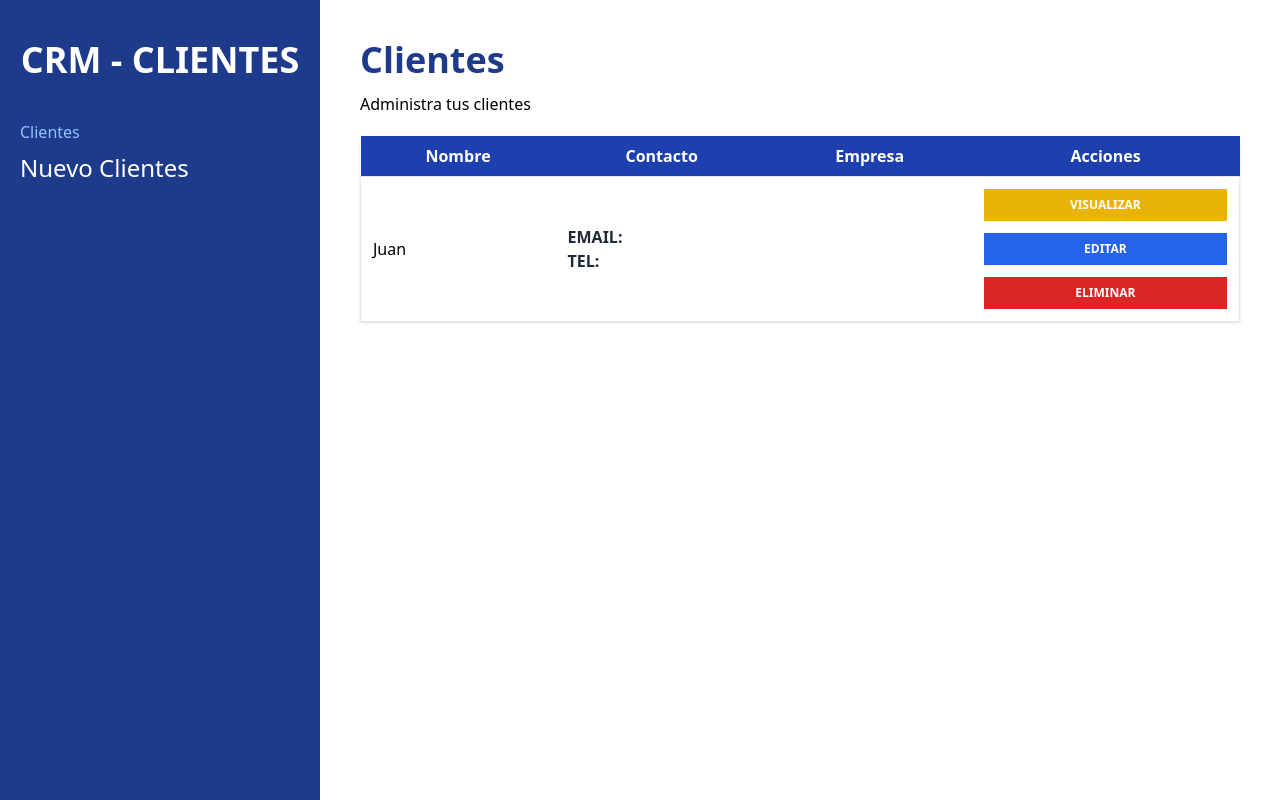
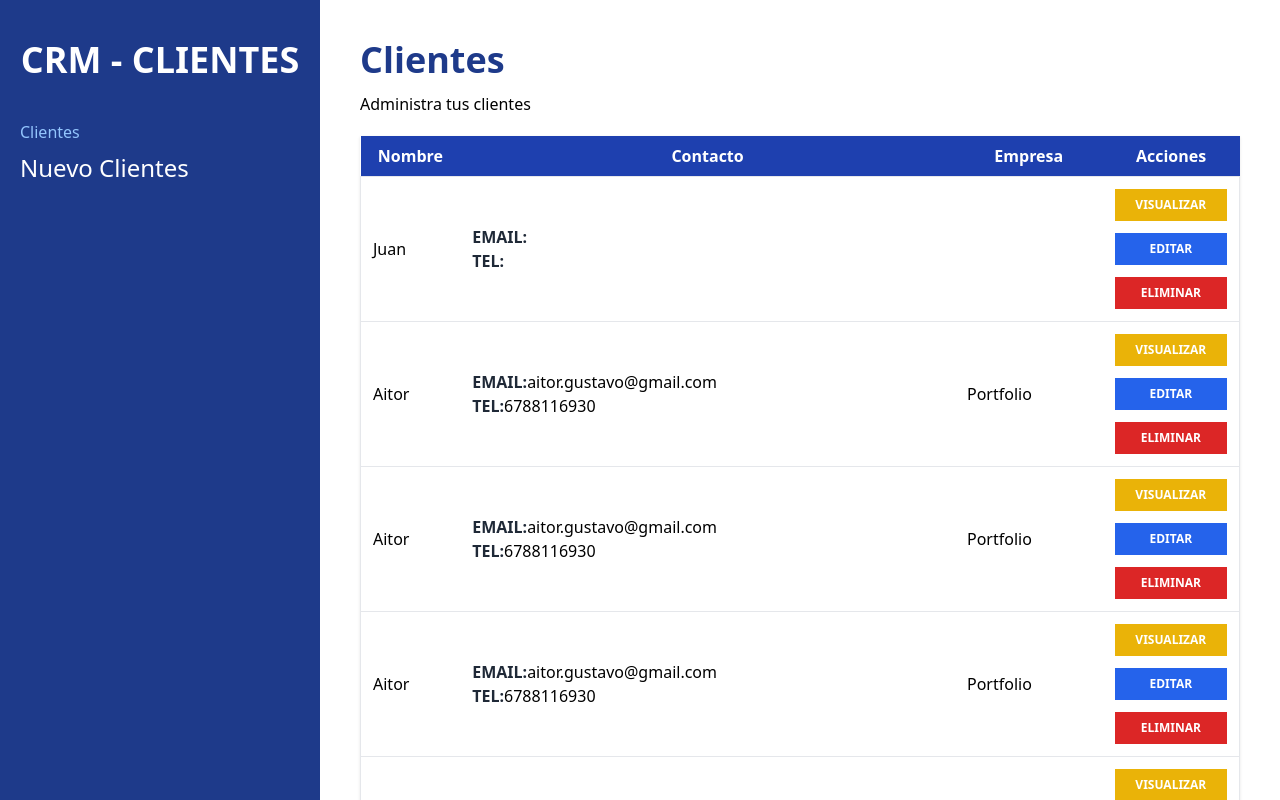
Before and after one commit to aitorgus/crm-react, a React (Vite) app: page /clientes in a window 1280 px wide. Built offline with nearby package versions, Linux system fonts and the light colour scheme; data requests are answered from the project's data file.

Commit message:
Mostrando info de cliente por ID y detectando cuando no hay resultados

```diff
--- a/db.json
+++ b/db.json
@@ -1,8 +1,80 @@
 {
-    "clientes" : [
-        {
-            "id": 1,
-            "nombre": "Juan"
-        }
-    ]
+  "clientes": [
+    {
+      "id": 1,
+      "nombre": "Juan"
+    },
+    {
+      "nombre": "Aitor",
+      "empresa": "Portfolio",
+      "email": "aitor.gustavo@gmail.com",
+      "telefono": "6788116930",
+      "notas": "cliente recomendado",
+      "id": 2
+    },
+    {
+      "nombre": "Aitor",
+      "empresa": "Portfolio",
+      "email": "aitor.gustavo@gmail.com",
+      "telefono": "6788116930",
+      "notas": "cliente recomendado",
+      "id": 4
+    },
+    {
+      "nombre": "Aitor",
+      "empresa": "Portfolio",
+      "email": "aitor.gustavo@gmail.com",
+      "telefono": "6788116930",
+      "notas": "cliente recomendado",
+      "id": 5
+    },
+    {
+      "nombre": "Karen",
+      "empresa": "KarenDiseño",
+      "email": "karen@karen.com",
+      "telefono": "12340",
+      "notas": "karen esta cotizando toner",
+      "id": 6
+    },
+    {
+      "nombre": "Aitor",
+      "empresa": "Portfolio",
+      "email": "aitorgustavocamachogutierrez@gmail.com",
+      "telefono": "678811690",
+      "notas": "adfs",
+      "id": 7
+    },
+    {
+      "nombre": "Aitor",
+      "empresa": "Portfolio",
+      "email": "aitorgustavocamachogutierrez@gmail.com",
+      "telefono": "678811690",
+      "notas": "dsfadsf",
+      "id": 8
+    },
+    {
+      "nombre": "Aitor",
+      "empresa": "Portfolio",
+      "email": "aitorgustavocamachogutierrez@gmail.com",
+      "telefono": "678811690",
+      "notas": "Prueba",
+      "id": 9
+    },
+    {
+      "nombre": "Aitor",
+      "empresa": "Portfolio",
+      "email": "aitorgustavocamachogutierrez@gmail.com",
+      "telefono": "678811690",
+      "notas": "123",
+      "id": 10
+    },
+    {
+      "nombre": "Aitor",
+      "empresa": "Portfolio",
+      "email": "aitorgustavocamachogutierrez@gmail.com",
+      "telefono": "678811690",
+      "notas": "dasdfadf",
+      "id": 11
+    }
+  ]
 }
--- a/src/App.jsx
+++ b/src/App.jsx
@@ -4,6 +4,7 @@
 import Inicio from './paginas/Inicio'
 import NuevoCliente from './paginas/NuevoCliente'
 import EditarCliente from './paginas/EditarCliente'
+import VerCliente from './paginas/VerCliente'
 function App() {
 
 
@@ -15,7 +16,8 @@
           {/*Como se encuentra bajo un Grupo de rutas, la ruta quedaría tal que /clientes/nuevo */}
           <Route path="nuevo" element={<NuevoCliente />}></Route>
           {/*El id es dinámico, no tenemos que crear una ruta por cada cliente distinto */}
-          <Route path="editar/:id"element={<EditarCliente/>}></Route>
+          <Route path="editar/:id" element={<EditarCliente />}></Route>
+           <Route path=":id"element={<VerCliente/>}></Route>
           </Route>
 
       </Routes>
--- a/src/components/Cliente.jsx
+++ b/src/components/Cliente.jsx
@@ -1,6 +1,8 @@
 import React from 'react'
+import { useNavigate } from 'react-router-dom'
 
 const Cliente = ({ cliente }) => {
+    const navigate = useNavigate()
 
     {/*Aplico Destructuring */}
     const {nombre,empresa,email,telefono,notas,id} = cliente
@@ -16,7 +18,8 @@
 
               <button type="button"
                   className='bg-yellow-500 hover:bg-yellow-600 block w-full text-white p-2 uppercase
-                      font-bold text-xs'>
+                      font-bold text-xs'
+                 onClick={ () => navigate(`/clientes/${id}`)}>
                   Visualizar
               </button>
 
--- a/src/paginas/EditarCliente.jsx
+++ b/src/paginas/EditarCliente.jsx
@@ -2,7 +2,7 @@
 
 const EditarCliente = () => {
   return (
-    <div><h1>EditarCliente</h1></div>
+    <div><h1>verCliente</h1></div>
   )
 }
 
--- /dev/null
+++ b/src/paginas/VerCliente.jsx
@@ -0,0 +1,79 @@
+import { useParams } from 'react-router-dom'
+import { useEffect, useState } from 'react'
+
+const VerCliente = () => {
+
+    const [cliente, setCliente] = useState({})
+    const [cargando, setCargando] = useState(false)
+
+
+    const { id } = useParams()
+
+    {/* OJO-> El contenido de respuesta y resultado, no se obtendrá hasta que se resuelva la promesa, por lo que no se podrá acceder a sus propiedades hasta entonces  */}
+    useEffect(() => {
+
+        const obtenerClienteAPI = async () => {
+            try {
+                const url = `http://localhost:4000/clientes/${id}`
+                const respuesta = await fetch(url)
+                const resultado = await respuesta.json()
+                setCliente(resultado)
+            } catch (error) {
+                console.log(error)
+            }
+             setCargando(!cargando)
+        }
+        obtenerClienteAPI()
+    },[])
+
+
+    return (
+        cargando ? <p>Cargando...</p> : Object.keys(cliente).length === 0 ? <p>No hay resultados</p> : (
+      <div>
+          {cargando ? 'Cargando...' : (
+              <>
+                   <h1 className='font-black text-4xl text-blue-900 '>Ver cliente: {cliente.nombre}</h1>
+          <p className='mt-3'>Información del cliente</p>
+
+          {cliente.nombre && (
+              <p className='text-2xl text-gray-700 mt-10'>  <span className=' uppercase font-bold '> Cliente: </span>
+              {cliente.nombre}
+          </p>)}
+
+
+          {cliente.email && (
+              <p className='text-2xl text-gray-700 mt-4'>  <span className=' uppercase font-bold '> Email: </span>
+              {cliente.email}
+             </p>
+           )}
+
+
+          {cliente.telefono && (
+              <p className='text-2xl text-gray-700 mt-4'>  <span className=' uppercase font-bold '> Teléfono: </span>
+              {cliente.telefono}
+              </p>
+          )}
+
+          {cliente.empresa && (
+               <p className='text-2xl text-gray-700 mt-4'>  <span className=' uppercase font-bold '> Empresa: </span>
+              {cliente.empresa}
+          </p>
+         )}
+
+          {cliente.notas && (
+                 <p className='text-2xl text-gray-700 mt-4'>  <span className=' uppercase font-bold '> Notas: </span>
+              {cliente.notas}
+          </p>
+                )}
+              </>
+          )
+
+          }
+
+
+   </div >
+    )
+  )
+}
+
+export default VerCliente
```
